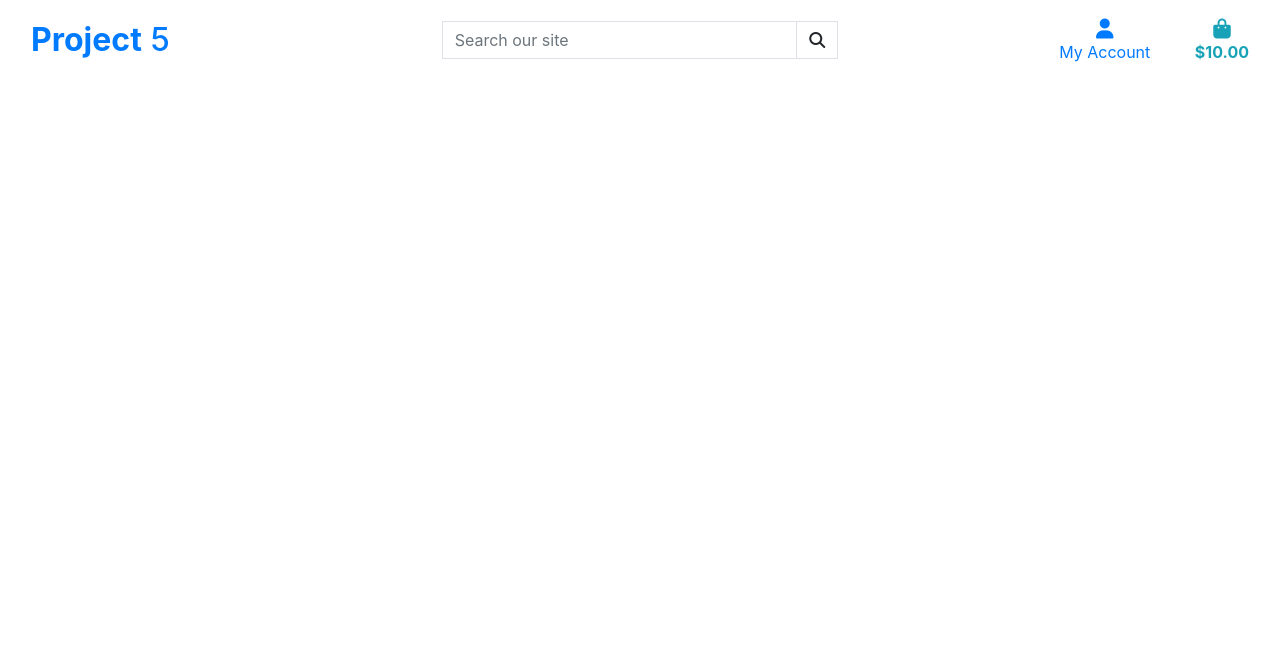
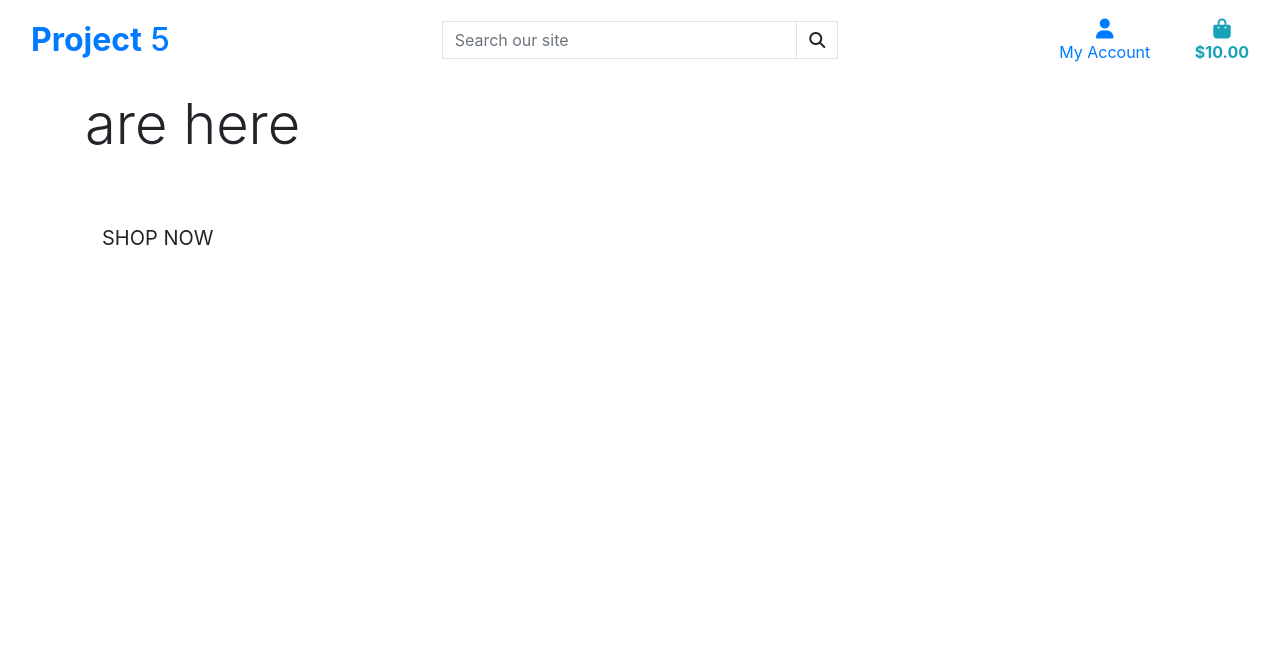
Before and after one commit to RNXVIII/Project5R, a Django app: template home/templates/home/index.html in a window 1280 px wide. Shown: the top 659 px of the page. Run offline with Django 3.2, Linux system fonts and the light colour scheme; the template is opened without the code that fills it: most values are stand-ins (such as "Sample title", 1, 10 or a date in 2020); some libraries are stand-ins or nearby versions.

Commit message:
switching index template temporarily to be able to see it

```diff
--- a/home/templates/home/index.html
+++ b/home/templates/home/index.html
@@ -9,15 +9,17 @@
     </div>
 {% endblock %}
 {% block content %}
-    <div class="container d-flex align-items-center justify-content-center" style="min-height: calc(100vh - 164px);">
-        <div class="bg-purple p-3 text-center custom-heading-container">
-            <h1 class="display-4 logo-font text-white m-0" id="responsive-heading">
-                Save now on new consoles!
-            </h1>
-            <div class="mt-3">
-                <h4>
-                    <a href="#" class="shop-now-button btn btn-lg rounded-0 text-uppercase py-3 text-white">Shop Now</a>
-                </h4>
+    <div class="container h-100">
+        <div class="row h-100">
+            <div class="col-7 col-md-6 my-auto">
+                <h1 class="display-4 logo-font text-black">
+                    The new collections are here
+                </h1>
+                <div class="my-5">
+                    <h4>
+                        <a href="" class="shop-now-button btn btn-lg rounded-0 text-uppercase py-3">Shop Now</a>
+                    </h4>
+                </div>
             </div>
         </div>
     </div>
```
